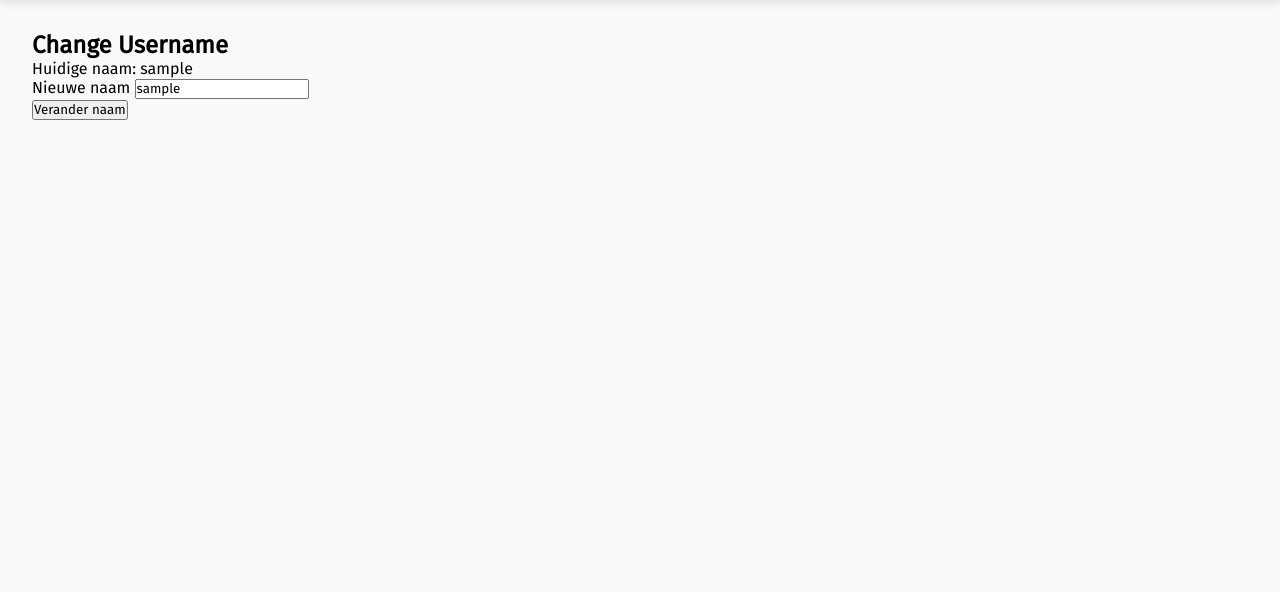
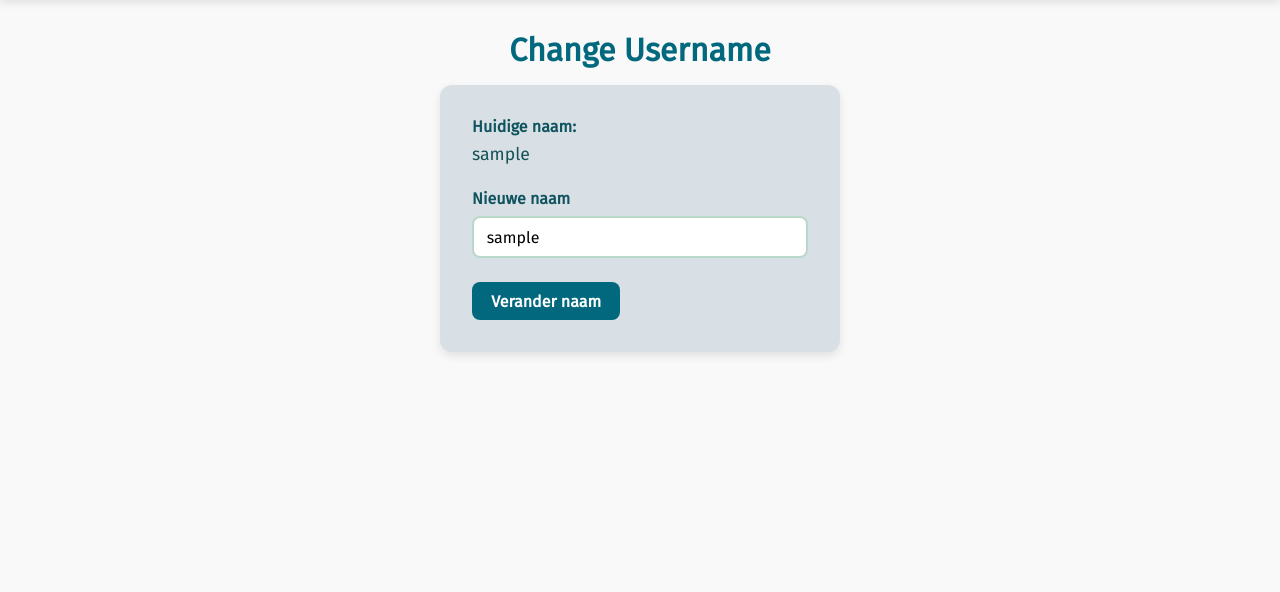
Before and after one commit to VeerkampAidEnvironment/schaatsrito, a Flask app: page /account/username in a window 1280 px wide. Shown: the part 100-692 px from the top of the page. Run offline with Flask 3, Linux system fonts and the light colour scheme; the visitor is signed in with stand-in values (Sample User, id 1).

Commit message:
change username

```diff
--- a/app/templates/base.html
+++ b/app/templates/base.html
@@ -73,12 +73,16 @@ body {
 .navbar .nav-buttons a {
   position: relative;
   z-index: 1;
-  width:25%;
 }
 
 
+.btn-nav-small { width: 10%; }
+.btn-nav-medium { width: 20%; }
+.btn-nav-large { width: 30%; }
+
 .navbar .nav-buttons {
   display: flex;
+  gap: 0.5rem;
 }
 
 .navbar .nav-buttons a {
@@ -137,10 +141,11 @@ body {
 {% if not hide_navbar %}
 <nav class="navbar">
   <div class="nav-buttons">
-    <a href="{{ url_for('events.methods_page') }}">Hoe werkt het</a>
-    <a href="{{ url_for('events.events_overview') }}">Afstanden</a>
-    <a href="{{ url_for('leaderboard.leaderboard') }}">Ranglijst</a>
-    <a href="{{ url_for('auth.login_register') }}">Uitloggen</a>
+    <a href="{{ url_for('events.methods_page') }}"class="btn-nav-medium">Hoe werkt het</a>
+    <a href="{{ url_for('events.events_overview') }}"class="btn-nav-large">Afstanden</a>
+    <a href="{{ url_for('leaderboard.leaderboard') }}"class="btn-nav-large">Ranglijst</a>
+    <a href="{{ url_for('auth.login_register') }}"class="btn-nav-small">Uitloggen</a>
+    <a href="{{ url_for('events.change_username') }}"class="btn-nav-small">Account</a>
   </div>
 </nav>
 {% endif %}
--- a/app/templates/change_username.html
+++ b/app/templates/change_username.html
@@ -1,11 +1,15 @@
 {% extends "base.html" %}
 
 {% block content %}
-<h2>Change Username</h2>
+<h2 class="page-title">Change Username</h2>
 
-<form method="POST">
-    <div>
-        <div>Huidige naam: {{current_user.username}}</div>
+<form id="username-form" class="username-form" method="POST">
+    <div class="form-group">
+        <label>Huidige naam:</label>
+        <div class="current-username">{{ current_user.username }}</div>
+    </div>
+
+    <div class="form-group">
         <label for="username">Nieuwe naam</label>
         <input
             type="text"
@@ -13,11 +17,26 @@
             id="username"
             value="{{ current_user.username }}"
             required
+            class="username-input"
         >
     </div>
 
-    <button type="submit">Verander naam</button>
+    <button type="submit" class="btn btn-primary">Verander naam</button>
 </form>
+
+<!-- Confirmation Modal -->
+<div id="confirm-modal" class="modal">
+    <div class="modal-content">
+        <p style="font-size:1.2rem;" class="modal-text"><strong>Weet je zeker dat je je naam wil veranderen naar:</strong></p>
+        <p style="font-size:1.5rem; color:var(--color-3)" class="modal-text"><strong>Sem is de beste!</strong></p>
+        <p class="modal-joke">Nee hoor grapje, je naam wordt veranderd in:</p>
+        <p id="new-username-display" class="modal-joke"></p>
+        <div class="modal-buttons">
+            <button id="confirm-yes" class="btn btn-success">Ja, verander naam</button>
+            <button id="confirm-no" class="btn btn-cancel">Annuleer</button>
+        </div>
+    </div>
+</div>
 
 {% with messages = get_flashed_messages(with_categories=true) %}
   {% if messages %}
@@ -28,4 +47,168 @@
     </ul>
   {% endif %}
 {% endwith %}
+
+<style>
+/* --- Page Styles --- */
+.page-title {
+    color: var(--color-1);
+    margin-bottom: 1rem;
+    font-size: 2rem;
+    text-align: center;
+}
+
+.username-form {
+    max-width: 400px;
+    margin: 0 auto;
+    background: var(--alabaster-grey);
+    padding: 2rem;
+    border-radius: 12px;
+    box-shadow: 0 4px 10px rgba(0,0,0,0.1);
+}
+
+.form-group {
+    margin-bottom: 1.5rem;
+}
+
+.form-group label {
+    display: block;
+    font-weight: bold;
+    margin-bottom: 0.5rem;
+    color: var(--dark-teal);
+}
+
+.current-username {
+    font-size: 1.1rem;
+    margin-bottom: 0.5rem;
+    color: var(--color-4);
+}
+
+.username-input {
+    width: 100%;
+    padding: 0.6rem 0.8rem;
+    border: 2px solid var(--color-2);
+    border-radius: 8px;
+    font-size: 1rem;
+    outline: none;
+    transition: border-color 0.3s;
+}
+
+.username-input:focus {
+    border-color: var(--color-1);
+}
+
+/* --- Buttons --- */
+.btn {
+    padding: 0.6rem 1.2rem;
+    border: none;
+    border-radius: 8px;
+    cursor: pointer;
+    font-size: 1rem;
+    font-weight: bold;
+    transition: all 0.2s;
+}
+
+.btn-primary {
+    background-color: var(--color-1);
+    color: var(--white);
+}
+
+.btn-primary:hover {
+    background-color: var(--color-4);
+}
+
+.btn-success {
+    background-color: var(--medium-jungle);
+    color: var(--white);
+}
+
+.btn-success:hover {
+    background-color: var(--bright-fern);
+}
+
+.btn-cancel {
+    background-color: var(--stormy-teal);
+    color: var(--white);
+    margin-left: 1rem;
+}
+
+.btn-cancel:hover {
+    background-color: var(--dark-teal-2);
+}
+
+/* --- Modal Styles --- */
+.modal {
+    display: none; /* hidden by default */
+    position: fixed;
+    top: 0;
+    left: 0;
+    width: 100%;
+    height: 100%;
+    background: rgba(0,0,0,0.5);
+    justify-content: center;
+    align-items: center;
+    z-index: 999;
+}
+
+.modal-content {
+    background: var(--white);
+    padding: 2rem;
+    border-radius: 12px;
+    max-width: 400px;
+    width: 90%;
+    text-align: center;
+    box-shadow: 0 4px 15px rgba(0,0,0,0.2);
+}
+
+.modal-text {
+    font-size: 1.2rem;
+    color: var(--dark-teal);
+    margin-bottom: 0.5rem;
+}
+
+.modal-joke {
+    font-size: 0.8rem;
+    color: var(--color-2);
+    margin-bottom: 1rem;
+}
+
+.modal-username {
+    display: block;
+    font-size: 1.4rem;
+    color: var(--medium-jungle);
+    margin-bottom: 1.5rem;
+}
+
+.modal-buttons {
+    display: flex;
+    justify-content: center;
+    gap: 1rem;
+}
+</style>
+
+<script>
+document.addEventListener("DOMContentLoaded", function() {
+    const form = document.getElementById("username-form");
+    const modal = document.getElementById("confirm-modal");
+    const btnYes = document.getElementById("confirm-yes");
+    const btnNo = document.getElementById("confirm-no");
+    const usernameInput = document.getElementById("username");
+    const usernameDisplay = document.getElementById("new-username-display");
+
+    form.addEventListener("submit", function(e) {
+        e.preventDefault();
+        usernameDisplay.textContent = usernameInput.value;
+        modal.style.display = "flex";
+    });
+
+    btnYes.addEventListener("click", function() {
+        modal.style.display = "none";
+        form.submit();
+    });
+
+    btnNo.addEventListener("click", function() {
+        modal.style.display = "none";
+    });
+});
+</script>
 {% endblock %}
```
